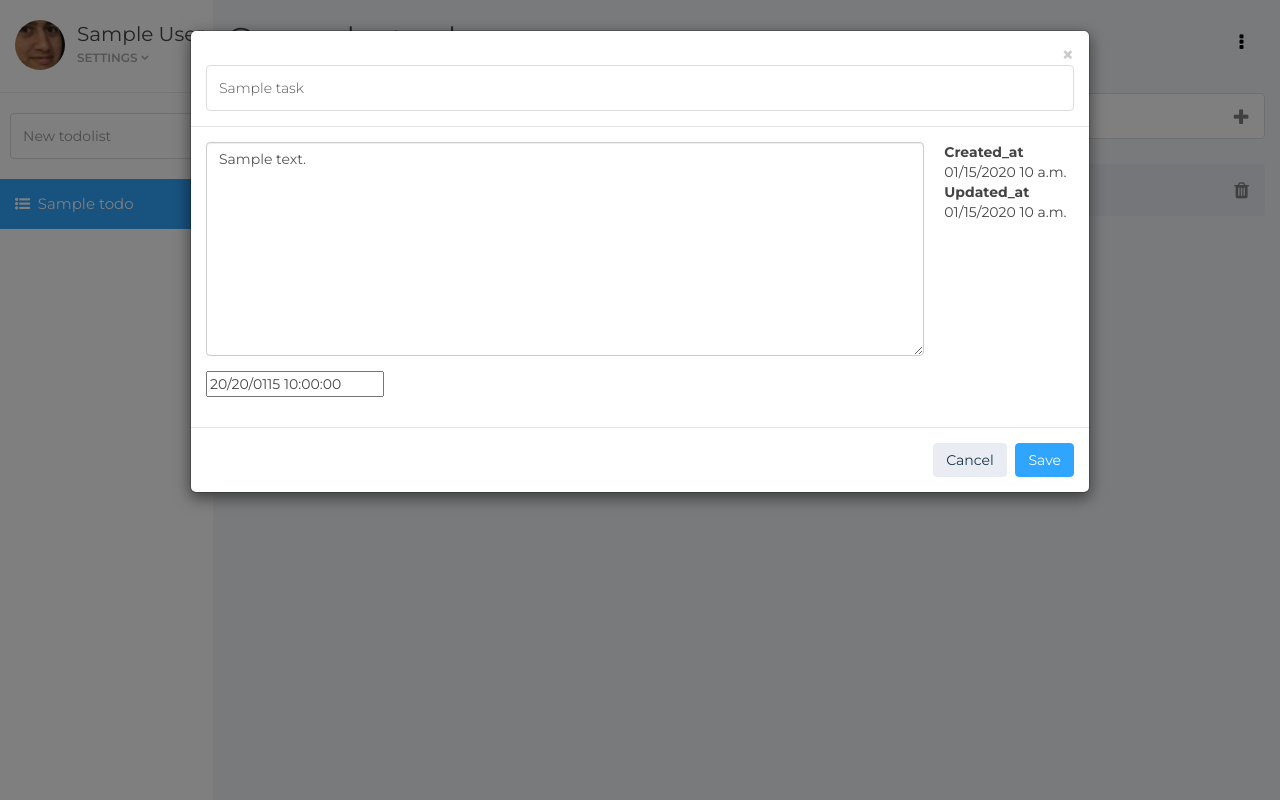
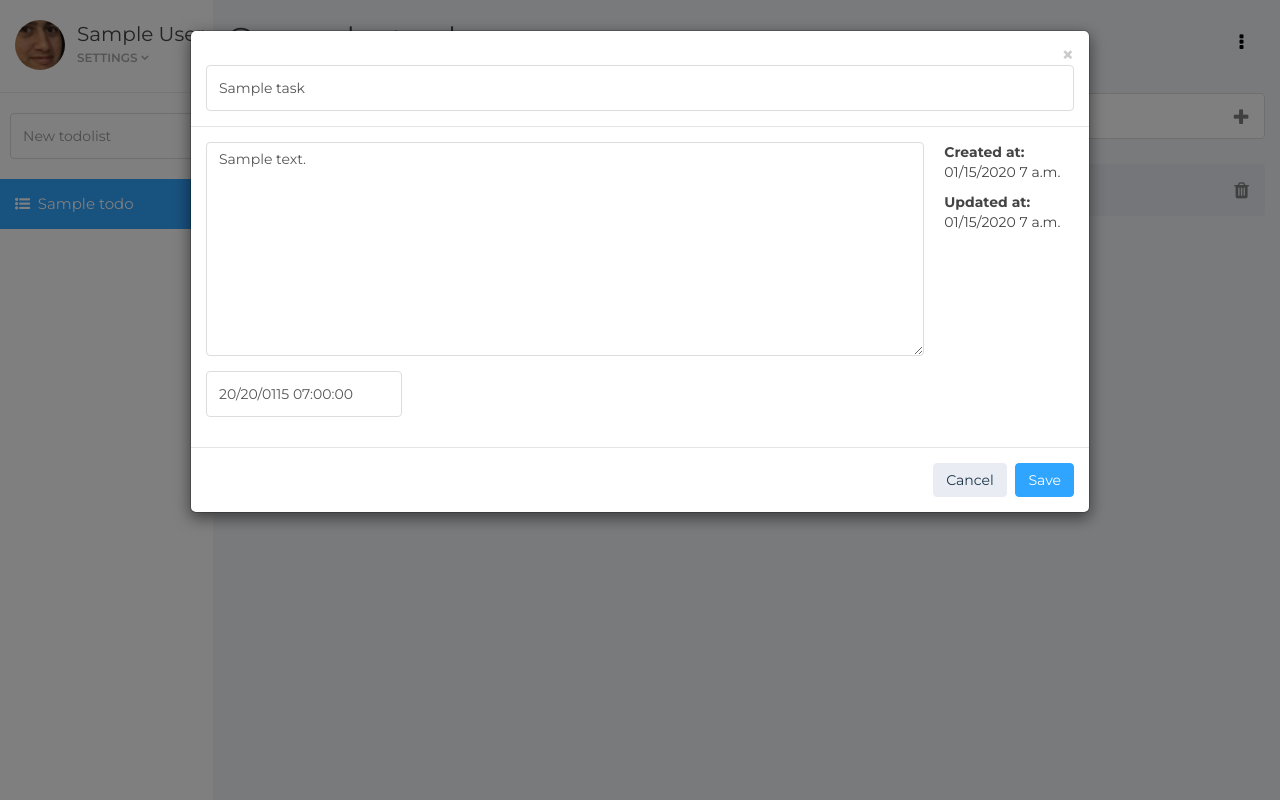
Before and after one commit to PeterAlexandre/justdoit, a Django app: page /todolist/todo/1/ in a window 1280 px wide, after a click that opens the changed part. Run offline with Django 3.2, Linux system fonts and the light colour scheme; a user stored in the database is signed in; tables that the repository leaves empty hold one stand-in row (values such as "Sample post"); some libraries are stand-ins or nearby versions.

Commit message:
Update task modal content font

```diff
--- a/justdoit/settings.py
+++ b/justdoit/settings.py
@@ -108,7 +108,7 @@ LOGOUT_REDIRECT_URL = 'todolist:home'
 
 LANGUAGE_CODE = 'pt-br'
 
-TIME_ZONE = 'UTC'
+TIME_ZONE = 'America/Maceio'
 
 USE_I18N = True
 
--- a/static/css/base.css
+++ b/static/css/base.css
@@ -35,3 +35,21 @@
     text-decoration: none;
     color: #30a5ff;
 }
+
+.task-modal-form {
+    border: 1px solid #ddd;
+    box-shadow: none;
+    height: 46px;
+    padding: 6px 12px;
+    font-size: 14px;
+    line-height: 1.42857143;
+    color: #555;
+    border-radius: 4px;
+}
+
+.task-modal-font {
+    font-family: "Montserrat";
+    src: local("Montserrat Regular"), local("Montserrat-Regular"), url("https://fonts.gstatic.com/s/montserrat/v14/JTUSjIg1_i6t8kCHKm459Wlhyw.woff2") format("woff2");
+    font-style: normal;
+    font-weight: 400;
+}
--- a/templates/todolist/todo_detail.html
+++ b/templates/todolist/todo_detail.html
@@ -19,7 +19,7 @@
 
     <form id="formTask" class="form-group has-feedback" method="POST" style="margin-bottom: 25px; color: gray !important;">
         {% csrf_token %}
-        {% render_field task_form.title class="form-control input-md" id="newTaskInput" placeholder="Add new task" autocomplete="off" %}
+        {% render_field task_form.title class="form-control" id="newTaskInput" placeholder="Add new task" autocomplete="off" %}
         <span class="form-control-feedback" style="margin: 7px">
             <em class="fa fa-lg fa-plus"></em>
         </span>
@@ -42,11 +42,11 @@
             <!-- Modal {{ task }} -->
             <div id="task{{ task.id }}" class="modal fade" role="dialog">
                 <div class="modal-dialog modal-lg">
-                    <div class="modal-content">
+                    <div class="modal-content task-modal-font">
                         <div class="modal-header">
                             <button type="button" class="close" data-dismiss="modal">&times;</button>
                             <h4 class="modal-title">
-                                {% render_field task_form.title class="form-control input-md" placeholder="Task title" value=task.title autocomplete="off" %}
+                                {% render_field task_form.title class="form-control task-modal-font" placeholder="Task title" value=task.title autocomplete="off" %}
                             </h4>
                         </div>
                         <form class="modal-body">
@@ -54,22 +54,22 @@
                             <div class="row">
                                 <div class="col-xs-8 col-sm-9 col-md-10">
                                     <div class="form-group">
-                                        {% render_field task_form.description class="form-control input-md" placeholder="Write the description here!" %}
+                                        {% render_field task_form.description class="task-modal-form form-control" placeholder="Write the description here!" %}
                                     </div>
                                 </div>
                                 <div class="col-xs-4 col-sm-3 col-md-2" style="padding-left: 5px !important;">
                                     <div>
-                                        <strong>Created_at</strong>
+                                        <strong>Created at:</strong>
                                     </div>
-                                    <div>{{ task.created_at|date:"SHORT_DATETIME_FORMAT" }}</div>
+                                    <div style="padding-bottom: 10px;">{{ task.created_at|date:"SHORT_DATETIME_FORMAT" }}</div>
                                     <div>
-                                        <strong>Updated_at</strong>
+                                        <strong>Updated at:</strong>
                                     </div>
                                     <div>{{ task.updated_at|date:"SHORT_DATETIME_FORMAT" }}</div>
                                 </div>
                             </div>
                             <div class="form-group">
-                                {% render_field task_form.deadline %}
+                                {% render_field task_form.deadline class="task-modal-form" %}
                             </div>
                             <div id="updateTaskError{{ task.id }}" class="comment hidden text-danger"></div>
                         </form>
```
